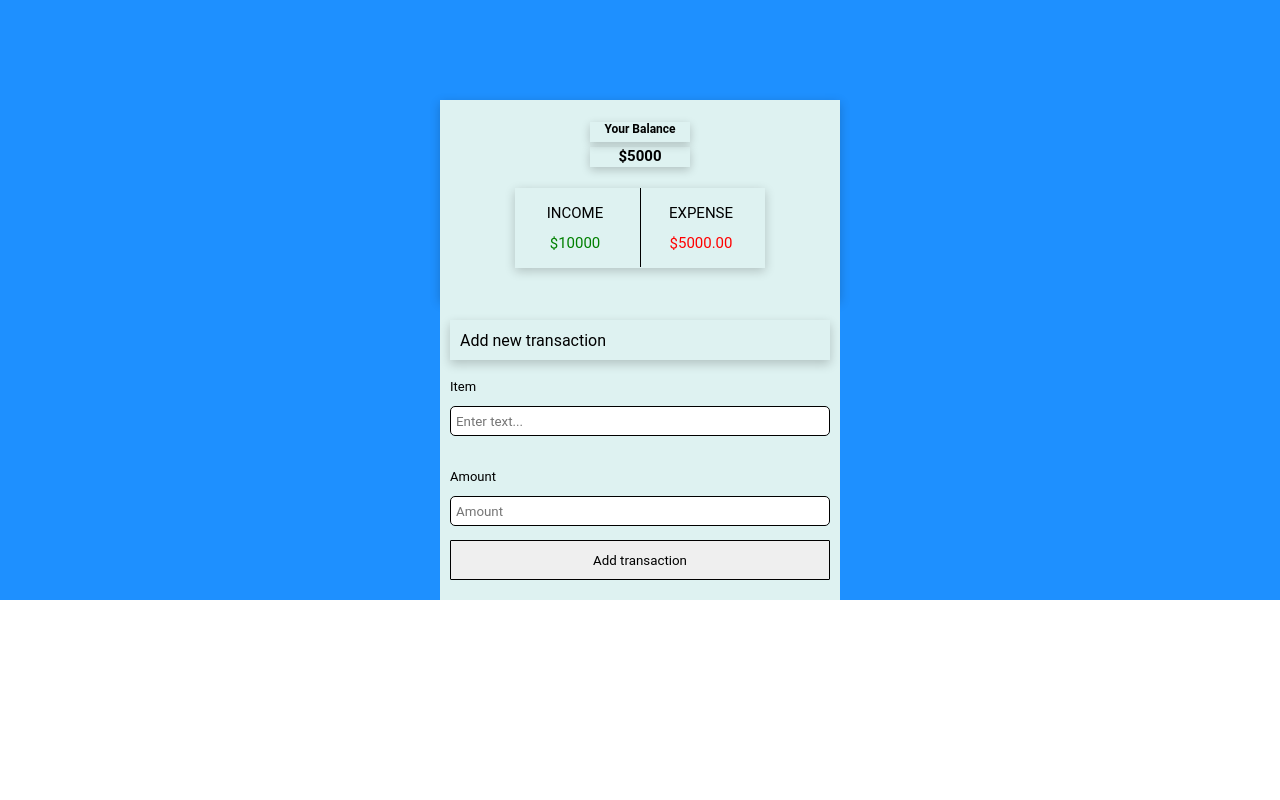
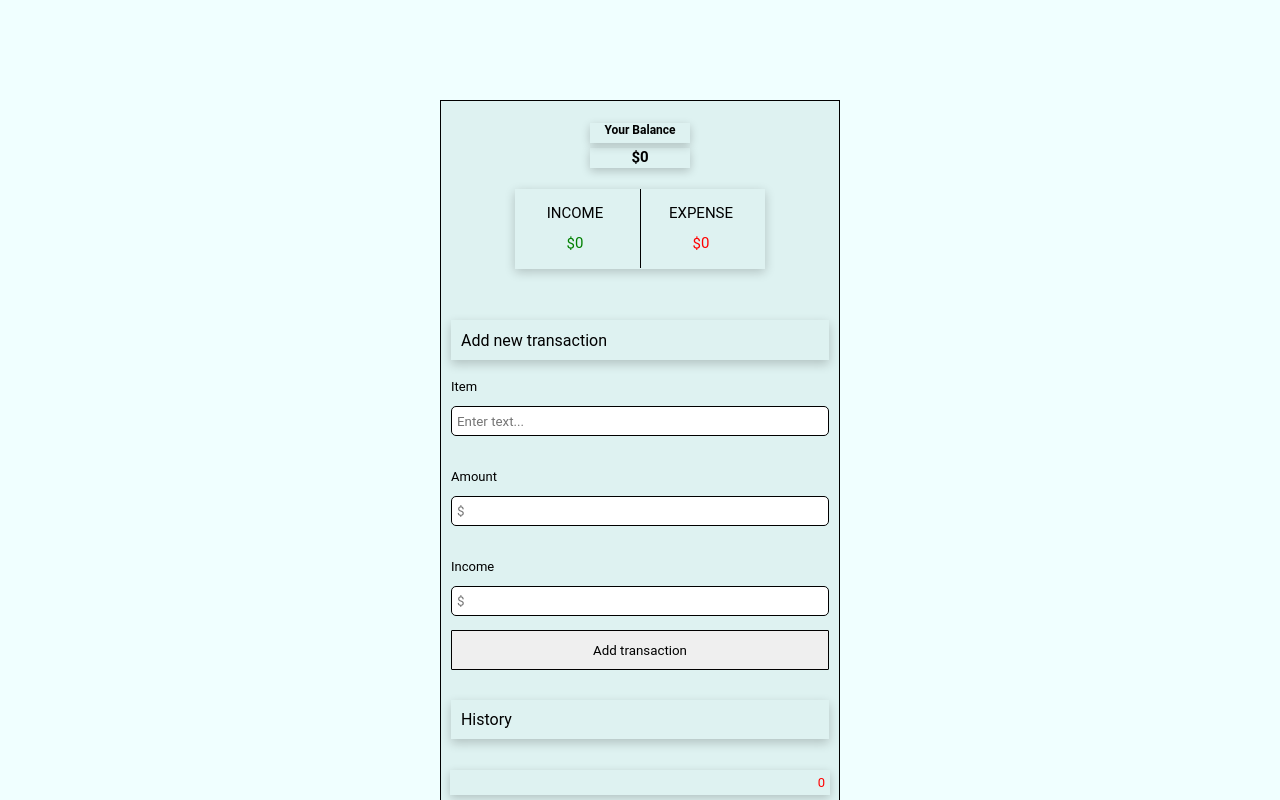
Before and after one commit to chandjamba/Expense_Tracker, a React (Vite) app: page / in a window 1280 px wide. Shown: the top 800 px of the page. Built offline with nearby package versions, Linux system fonts and the light colour scheme.

Commit message:
STart work on balance page with reduce method to create expense

```diff
--- a/src/App.jsx
+++ b/src/App.jsx
@@ -1,17 +1,17 @@
 import AddNewTransaction from "./Components/AddNewTransaction";
 import Balance from "./Components/Balance";
 import History from "./Components/History";
-import {CheckoutContextProvider} from "./contexts/CheckoutContext";
+import { FormDataContextProvider } from "./contexts/FormDataContext";
 import "./index.css";
 
 
 function App() {
   return (
-    <CheckoutContextProvider>
+    <FormDataContextProvider>
       <Balance />
       <AddNewTransaction />
       <History />
-    </CheckoutContextProvider>
+    </FormDataContextProvider>
   );
 }
 
--- a/src/Components/AddNewTransaction.jsx
+++ b/src/Components/AddNewTransaction.jsx
@@ -1,32 +1,26 @@
-import { useState } from "react";
 import "./addNewTransaction.scss";
-import { useCheckoutContext } from "../contexts/CheckoutContext";
+import { useFormDataContext } from "../contexts/FormDataContext";
 
 export default function AddNewTransaction() {
-  const { itemName, setItemName } = useCheckoutContext();
-  const [itemAmount, setItemAmount] = useState(0);
-  const [expenseItem, setExpenseItems] = useState();
-  const [expenseAmount, setExpenseAmount] = useState();
+  const {itemName, setItemName} = useFormDataContext();
+  const {itemAmount, setItemAmount} = useFormDataContext();
+  const {income, setIncome} = useFormDataContext();
+
 
   function submitButtonHandler(e) {
     e.preventDefault();
     const formData = {
       item: e.target.nameInput.value,
       amount: e.target.amountInput.value,
+      income: e.target.incomeInput.value,
     };
 
     console.log(formData);
-
-    setExpenseItems(formData.item);
-    console.log(expenseItem);
-
-    setExpenseAmount(formData.amount);
-    console.log(expenseAmount);
   }
 
   return (
-    <form onSubmit={submitButtonHandler}>
-      <div className="addNewTransaction">
+    <div className="addNewTransaction">
+        <form className="addNewTransaction__form"   onSubmit={submitButtonHandler}>
         <div className="addNewTransaction__inner-container">
           <div className="addNewTransaction__heading-box">
             Add new transaction
@@ -40,7 +34,9 @@ export default function AddNewTransaction() {
                 placeholder="Enter text..."
                 name="nameInput"
                 value={itemName || ""}
+                required
                 onChange={(event) => setItemName(event.target.value)}
+                maxLength="15"
               />
               {console.log(itemName)}
             </div>
@@ -51,20 +47,40 @@ export default function AddNewTransaction() {
             <div className="addNewTransaction__input-2-box">
               <input
                 className="addNewTransaction__input-2"
-                type="number"
-                placeholder="Amount"
+                type="text"
+                placeholder="$"
                 name="amountInput"
                 value={itemAmount || ""}
                 onChange={(event) => setItemAmount(event.target.value)}
+                required
+                maxLength="10"
               />
               {console.log(itemAmount)}
+            </div>
+          </div>
+
+
+          <div className="addNewTransaction__income-input-3-container">
+            <div className="addNewTransaction__input-3-heading">Income</div>
+            <div className="addNewTransaction__input-3-box">
+              <input
+                className="addNewTransaction__input-3"
+                type="text"
+                placeholder="$"
+                name="incomeInput"
+                value={income || ""}
+                onChange={(event) => setIncome(event.target.value)}
+                required
+                maxLength="10"
+              />
+              {console.log(income)}
             </div>
           </div>
           <button className="addNewTransaction__btn" type="submit">
             Add transaction
           </button>
         </div>
+    </form>
       </div>
-    </form>
   );
 }
--- a/src/Components/Balance.jsx
+++ b/src/Components/Balance.jsx
@@ -1,9 +1,15 @@
 import "./balance.scss";
-import { useCheckoutContext } from "../contexts/CheckoutContext";
+import { useFormDataContext } from "../contexts/FormDataContext";
 
 export default function Balance() {
-  const { thing } = useCheckoutContext();
-  console.log(thing, "name in balance file");
+  const { income } = useFormDataContext();
+  const { balance } = useFormDataContext();
+  const { expense } = useFormDataContext();
+
+  console.log(income);
+
+
+
   return (
     <div className="balance">
       <div className="balance__inner-wrapper">
@@ -12,18 +18,18 @@ export default function Balance() {
             <h1 className="balance__heading"> Your Balance</h1>
           </div>
           <div className="balance__amount-container">
-            <h1 className="balance__amount"> $5000 </h1>
+            <h1 className="balance__amount"> ${balance} </h1>
           </div>
         </div>
         <div className="balance__income-expense-container">
           <div className="balance__income-expense-inner-container">
             <div className="balance__income-heading-amount-container">
               <div className="balance__income-heading-container">INCOME</div>
-              <div className="balance__income-amount-container">$10000</div>
+              <div className="balance__income-amount-container">${income}</div>
             </div>
             <div className="balance__expense-heading-amount-container">
               <div className="balance__expense-heading-container">EXPENSE</div>
-              <div className="balance__expense-amount-container">$5000.00</div>
+              <div className="balance__expense-amount-container">${expense}</div>
             </div>
           </div>
         </div>
--- a/src/Components/History.jsx
+++ b/src/Components/History.jsx
@@ -1,14 +1,19 @@
 import "./history.scss";
+import { useFormDataContext } from "../contexts/FormDataContext";
 
 export default function History() {
+  const {itemName, setItemName} = useFormDataContext();
+  const {itemAmount, setItemAmount} = useFormDataContext();
+
+
   return (
     <div className="history">
       <div className="history__inner-container">
         <div className="history__heading-box">History</div>
         <div className="history__slots-wrapper">
           <div className="history__slot-1">
-            <div className="history__slot-item-box">Grocery</div>
-            <div className="history__slot-item-price-box">-300</div>
+            <div className="history__slot-item-box">{itemName}</div>
+            <div className="history__slot-item-price-box">{itemAmount}</div>
           </div>
           <div className="history__slot-1">
             <div className="history__slot-item-box">Monitor</div>
--- a/src/Components/addNewTransaction.scss
+++ b/src/Components/addNewTransaction.scss
@@ -1,19 +1,29 @@
 .addNewTransaction {
   display: flex;
   color: black;
-  height: 300px;
+  height: 400px;
   width: 100%;
   align-items: center;
   justify-content: center;
-  background-color: #1e90ff;
+  background-color: #F0FFFF;
+
+  &__form {
+    display: flex;
+    justify-content: center;
+  }
 
   &__inner-container {
     display: flex;
     flex-direction: column;
     width: 400px;
-    height: 300px;
+    height: 400px;
     background-color: #def2f1;
     align-items: center;
+    border-left: solid;
+    border-right: solid;
+    border-width: 1px;
+    border-color: black;
+
   }
   &__heading-box {
     display: flex;
@@ -93,6 +103,40 @@
     border: none;
     outline: none;
   }
+  // input-3
+  &__income-input-3-container {
+    display: flex;
+    flex-direction: column;
+    height: 90px;
+    padding: 10px;
+    justify-content: space-around;
+  }
+  &__input-3-heading {
+    display: flex;
+    width: 100px;
+    height: 25px;
+    color: black;
+    align-items: center;
+    font-size: 13px;
+  }
+  &__input-3-box {
+    display: flex;
+    width: 100%;
+    height: 30px;
+    border: solid;
+    border-radius: 5px;
+    border-width: 1px;
+    padding: 5px;
+    background-color: white;
+    align-items: center;
+  }
+  &__input-3 {
+    display: flex;
+    width: 100%;
+    height: 25px;
+    border: none;
+    outline: none;
+  }
   // add button
   &__btn {
     display: flex;
--- a/src/Components/balance.scss
+++ b/src/Components/balance.scss
@@ -4,7 +4,7 @@
   height: 300px;
   width: 100%;
   justify-content: center;
-  background-color: #1E90FF;
+  background-color: #F0FFFF;
   align-items: center;
   &__inner-wrapper {
     display: flex;
@@ -16,8 +16,11 @@
     align-items: center;
     padding: 1rem;
     background-color: #def2f1;
-    box-shadow: 0 3px 10px rgb(0 0 0 / 0.2);
     margin-top: 100px;
+    border-left: solid;
+    border-top: solid;
+    border-right: solid;
+    border-width: 1px;
   }
   &__heading-and-amount-container {
     display: flex;
--- a/src/Components/history.scss
+++ b/src/Components/history.scss
@@ -5,7 +5,7 @@
   width: 100%;
   align-items: center;
   justify-content: center;
-  background-color: #1e90ff;
+  background-color: #F0FFFF;
   &__inner-container {
     display: flex;
     flex-direction: column;
@@ -14,6 +14,11 @@
     background-color: #def2f1;
     align-items: center;
     margin-bottom: 100px;
+    border-left: solid;
+    border-bottom: solid;
+    border-right: solid;
+    border-width: 1px;
+
   }
   &__heading-box {
     display: flex;
--- a/src/contexts/CheckoutContext.jsx
+++ /dev/null
@@ -1,23 +0,0 @@
-import { createContext, useContext, useState } from "react";
-// first step is to create context
-export const CheckoutContext = createContext();
-
-// third step is to export a components that accepts children and pass them to
-// <Context.Provider
-// value={{}} > { children }</Context.Provider >
-export function CheckoutContextProvider({ children }) {
-    const [thing, setThing] = useState("Iphone");
-      const [itemName, setItemName] = useState("");
-
-  console.log(thing, "in context file");
-  return (
-    <CheckoutContext.Provider value={{ itemName, setItemName }}>
-      {children}
-    </CheckoutContext.Provider>
-  );
-}
-// second step is to use the context by exporting a hook from this file
-// that uses and returns the value from useContext()
-export const useCheckoutContext = () => {
-  return useContext(CheckoutContext);
-};
--- /dev/null
+++ b/src/contexts/FormDataContext.jsx
@@ -0,0 +1,29 @@
+import { createContext, useContext, useState } from "react";
+// first step is to create context
+export const FormDataContext = createContext();
+
+// third step is to export a components that accepts children and pass them to
+// <Context.Provider
+// value={{}} > { children }</Context.Provider >
+export function FormDataContextProvider({ children }) {
+      const [itemName, setItemName] = useState("");
+      const [itemAmount, setItemAmount] = useState(0);
+      const [income, setIncome] = useState(0);
+      const [balance, setBalance] = useState(0);
+      const [expense, setExpense] = useState(0);
+
+
+      console.log(itemName);
+      console.log(itemAmount);
+
+  return (
+    <FormDataContext.Provider value={{ itemName, setItemName, itemAmount, setItemAmount, income, setIncome, balance, setBalance, expense, setExpense }}>
+      {children}
+    </FormDataContext.Provider>
+  );
+}
+// second step is to use the context by exporting a hook from this file
+// that uses and returns the value from useContext()
+export const useFormDataContext = () => {
+  return useContext(FormDataContext);
+};
```
